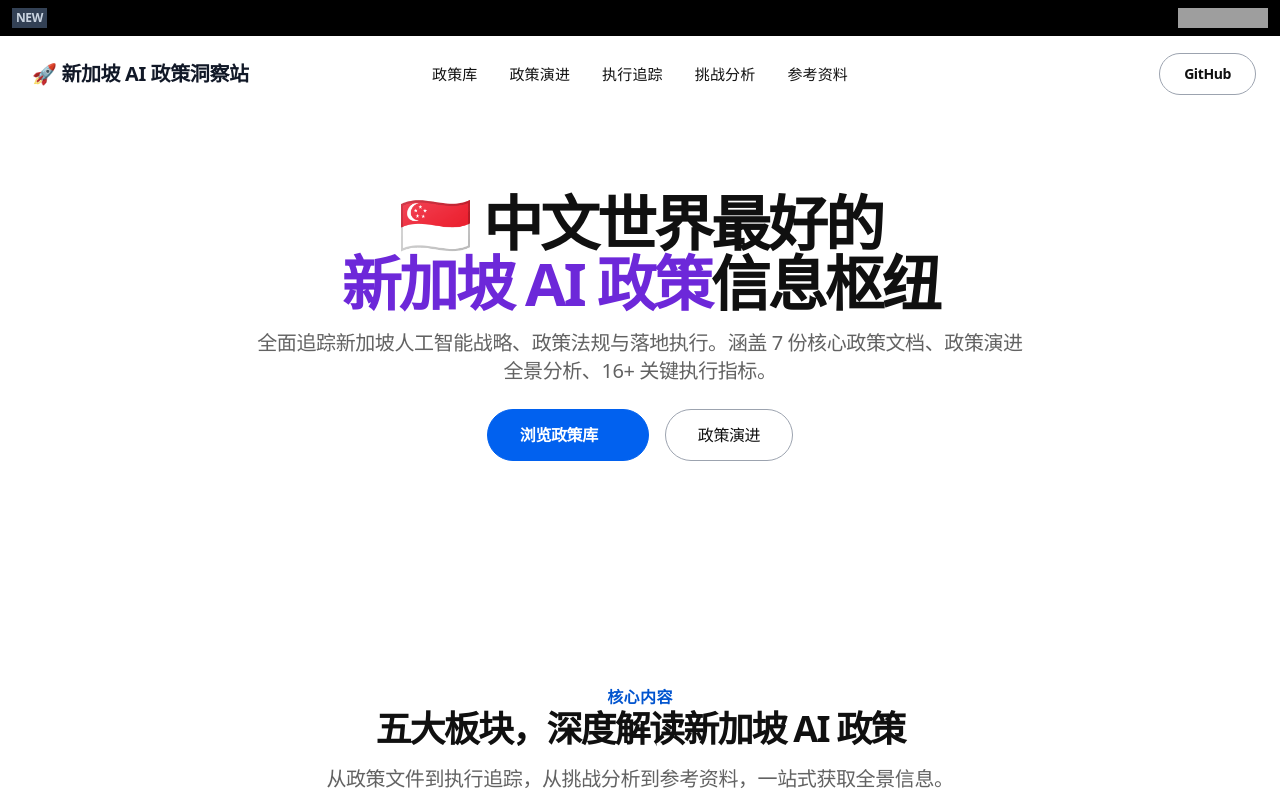
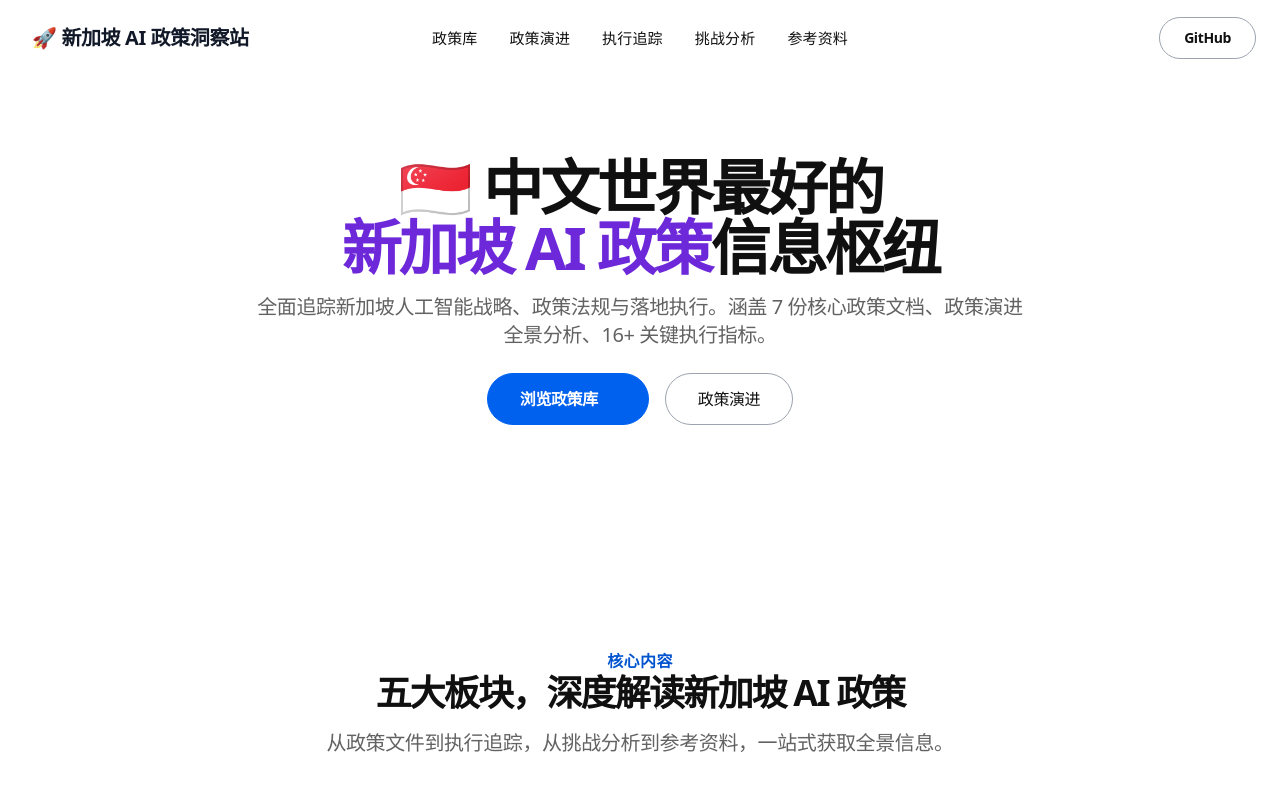
Before and after one commit to meltflake/aisg, an Astro site: page / in a window 1280 px wide. Shown: the top 800 px of the page. Built offline with nearby package versions, Linux system fonts and the light colour scheme; Astro itself is replaced by a stand-in of ours; some packages are replaced by stand-ins of ours; grey boxes are pictures that could not be loaded; some icons are missing; what limax would draw is missing.

Commit message:
fix: completely remove announcement banner

```diff
--- a/src/components/widgets/Announcement.astro
+++ b/src/components/widgets/Announcement.astro
@@ -1,23 +1,2 @@
 ---
-
 ---
-
-<div
-  class="dark text-muted text-sm bg-black dark:bg-transparent dark:border-b dark:border-slate-800 dark:text-slate-400 hidden md:flex gap-1 overflow-hidden px-3 py-2 relative text-ellipsis whitespace-nowrap"
->
-  <span
-    class="dark:bg-slate-700 bg-white/40 dark:text-slate-300 font-semibold px-1 py-0.5 text-xs mr-0.5 rtl:mr-0 rtl:ml-0.5 inline-block"
-    >NEW</span
-  >
-  <a href="https://astro.build/blog/astro-5120/" class="text-muted hover:underline dark:text-slate-400 font-medium"
-    ></a
-  >
-  <a
-    target="_blank"
-    rel="noopener"
-    class="ltr:ml-auto rtl:mr-auto w-[5.6rem] h-[1.25rem] ml-auto bg-contain inline-block bg-[url(https://img.shields.io/github/stars/arthelokyo/astrowind.svg?style=social&label=Stars&maxAge=86400)]"
-    title="If you like AstroWind, give us a star."
-    href="https://github.com/arthelokyo/astrowind"
-  >
-  </a>
-</div>
```
